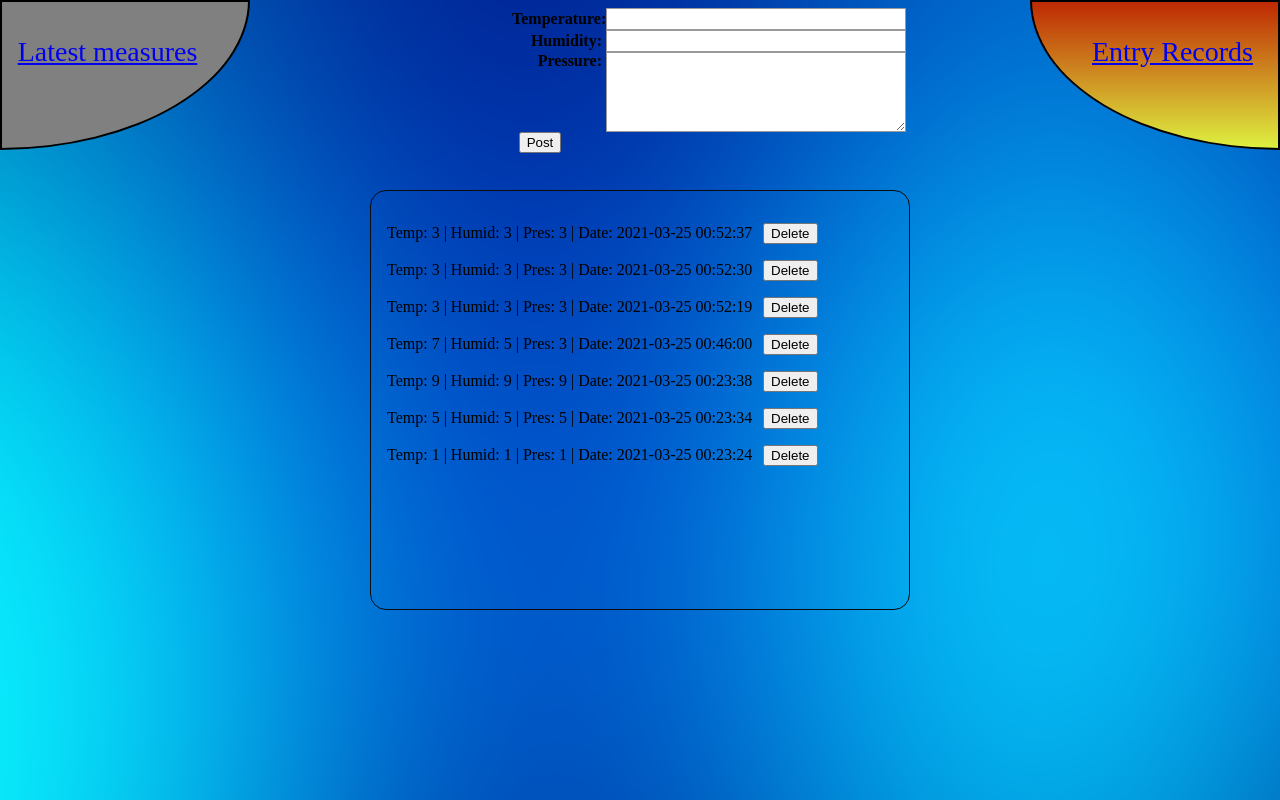
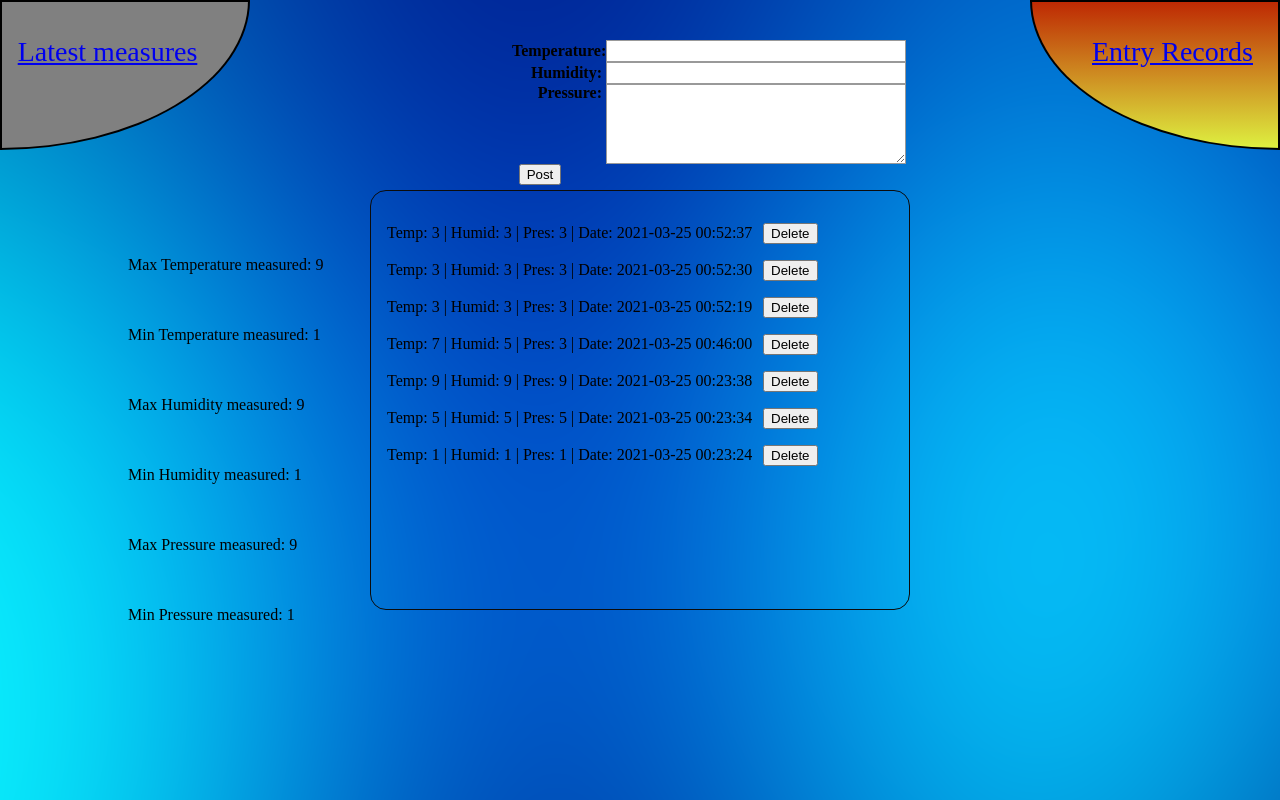
Before and after one commit to dagurh/sensor-website, a Flask app: page /greetings in a window 1280 px wide. Run offline with Flask 2, Linux system fonts and the light colour scheme; data comes from the database, SQL or seed files in the repository; both versions use the stored data as it was after the commit; some libraries are stand-ins or nearby versions.

Commit message:
max/min values

```diff
--- a/greetings.py
+++ b/greetings.py
@@ -1,6 +1,7 @@
 """Creates a simpleminded greetings web site based on a SQLite db"""
 from flask import Flask, render_template, redirect, url_for, request, escape
 from flask.wrappers import Response
+import json
 import greetings_db as db
 import itwot
 import re
@@ -8,6 +9,8 @@ import platform
 import argparse
 
 __CONFIG = itwot.config()
+app = Flask(__name__)
+
 
 __PORTS = {
     "w07": 3000,
@@ -21,7 +24,7 @@ __PORTS = {
     "opg4b": 7000,
 }
 
-app = Flask(__name__)
+
 
 def __parse_cmd_arguments() -> argparse.Namespace:
     """Parses command line arguments for the configuration
@@ -79,7 +82,7 @@ def greetings() -> str:
                 escape(request.form["temperature"]), escape(request.form["humidity"]), escape(request.form["pressure"])
             )
         return redirect(f"{__CONFIG['prefix']}/greetings")
-    return render_template("blog.html", list=db.ten_greetings())
+    return render_template("blog.html", list=db.ten_greetings(), maxtemp=db.max_temp()[0], mintemp=db.min_temp()[0], maxhum=db.max_hum()[0], minhum=db.min_hum()[0], maxpres=db.max_pres()[0], minpres=db.min_pres()[0])
 
 @app.route("/allgreetings", methods=["GET"])
 def allgreetings() -> str:
@@ -91,6 +94,30 @@ def allgreetings() -> str:
     """
     return render_template("records.html", list=db.all_greetings())
 
+@app.route("/maxtemp", methods=["GET"])
+def maxtemp() -> str:
+    return render_template("blog.html", list=db.max_temp())
+
+@app.route("/mintemp", methods=["GET"])
+def mintemp() -> str:
+    return render_template("blog.html", list=db.min_temp())
+
+@app.route("/maxhum", methods=["GET"])
+def maxhum() -> str:
+    return render_template("blog.html", list=db.max_hum())
+
+@app.route("/minhum", methods=["GET"])
+def minhum() -> str:
+    return render_template("blog.html", list=db.min_hum())
+
+@app.route("/maxpres", methods=["GET"])
+def maxpres() -> str:
+    return render_template("blog.html", list=db.max_pres())
+
+@app.route("/minpres", methods=["GET"])
+def minpres() -> str:
+    return render_template("blog.html", list=db.min_pres())
+
 
 if __name__ == "__main__":
     app.run(debug=__CONFIG["debug"], port=__CONFIG["port"])
--- a/greetings_db.py
+++ b/greetings_db.py
@@ -55,6 +55,61 @@ def ten_greetings() -> List:
                ORDER BY rowid DESC LIMIT 10;"""
         )
         return cur.fetchall()
+
+def max_temp():
+    with sqlite3.connect(__GREETINGS_DB) as conn:
+        cur = conn.cursor()
+        cur.execute(
+            """SELECT MAX(temperature)
+               FROM greetings"""
+        )
+        return cur.fetchone()
+
+def min_temp():
+    with sqlite3.connect(__GREETINGS_DB) as conn:
+        cur = conn.cursor()
+        cur.execute(
+            """SELECT MIN(temperature)
+               FROM greetings"""
+        )
+        return cur.fetchone()
+
+def max_hum():
+    with sqlite3.connect(__GREETINGS_DB) as conn:
+        cur = conn.cursor()
+        cur.execute(
+            """SELECT MAX(humidity)
+               FROM greetings"""
+        )
+        return cur.fetchone()
+
+def min_hum():
+    with sqlite3.connect(__GREETINGS_DB) as conn:
+        cur = conn.cursor()
+        cur.execute(
+            """SELECT MIN(humidity)
+               FROM greetings"""
+        )
+        return cur.fetchone()
+
+def max_pres():
+    with sqlite3.connect(__GREETINGS_DB) as conn:
+        cur = conn.cursor()
+        cur.execute(
+            """SELECT MAX(pressure)
+               FROM greetings"""
+        )
+        return cur.fetchone()
+
+def min_pres():
+    with sqlite3.connect(__GREETINGS_DB) as conn:
+        cur = conn.cursor()
+        cur.execute(
+            """SELECT MIN(pressure)
+               FROM greetings"""
+        )
+        return cur.fetchone()
+
 
 def all_greetings() -> List:
     """Returns all the greetings in the DB
--- a/static/style/main.css
+++ b/static/style/main.css
@@ -46,14 +46,22 @@ button {
 
 form {
   position: fixed;
+  top: 5%;
   left: 40%;
 }
 
-div.values {
+.content {
   position: fixed;
-  top: 50%;
+  top: 30%;
   left: 10%;
+  display: inline-block;
 }
+
+.values {
+  /* bring your own prefixes */
+  padding-bottom: 20px;
+}
+
 
 div.centered {
   position: fixed; /* or absolute */
--- a/templates/base.html
+++ b/templates/base.html
@@ -6,18 +6,18 @@
   {% block head %}{% endblock %}
   <link rel="preconnect" href="https://fonts.gstatic.com">
   <link href="https://fonts.googleapis.com/css2?family=Poppins:wght@200&display=swap" rel="stylesheet">
-  <link rel="stylesheet" type="text/css" media="screen" href="/VM21/opg4a/static/style/main.css"/>
+  <link rel="stylesheet" type="text/css" media="screen" href="{{prefic}}/static/style/main.css"/>
   <script src="https://cdnjs.cloudflare.com/ajax/libs/prefixfree/1.0.7/prefixfree.min.js"></script>
-  <script defer src="/VM21/opg4a/static/js/form.js"></script>
+  <script defer src="{{prefix}}/static/js/form.js"></script>
   <script defer src="static/js/delete.js"></script>
 </head>
 
-<body style="background-image: url(/VM21/opg4a/static/pics/databackground.png);">
+<body style="background-image: url({{prefix}}/static/pics/databackground.png);">
   <div class="rightnav">
-    <a href="/VM21/opg4a/allgreetings" style="margin-left: 35px">Entry Records</a>
+    <a href="{{prefix}}/allgreetings" style="margin-left: 35px">Entry Records</a>
 </div>
 <div class="leftnav">
-    <a href="/VM21/opg4a/greetings" style="margin-right: 35px">Latest measures</a>
+    <a href="{{prefix}}/greetings" style="margin-right: 35px">Latest measures</a>
 </div>
 {% block body %}{% endblock %}
 </body>
--- a/templates/blog.html
+++ b/templates/blog.html
@@ -31,6 +31,78 @@
             <button type="submit">Post</button>
         </div>
         </form>
+        <div class="content">
+        {% if maxtemp %}
+        <div class="values" id="maxtemp">
+            <div id="maxtemp">
+            <p>Max Temperature measured: {{maxtemp}}</p>
+            </div>
+        </div>
+
+        {% else %}
+        <p style="color: black; font-weight: 900;">There is no max temperature</p>
+        {% endif %}
+
+        {% if mintemp %}
+        <div class="values" id="mintemp">
+            <div id="mintemp">
+            <p>Min Temperature measured: {{mintemp}}</p>
+            </div>
+        </div>
+
+        {% else %}
+        <p style="color: black; font-weight: 900;">There is no min temperature</p>
+        {% endif %}
+
+
+        {% if maxhum %}
+        <div class="values" id="maxhum">
+            <div id="maxhum">
+            <p>Max Humidity measured: {{maxhum}}</p>
+            </div>
+        </div>
+
+        {% else %}
+        <p style="color: black; font-weight: 900;">There is no max humidity</p>
+        {% endif %}
+
+
+        {% if minhum %}
+        <div class="values" id="minhum">
+            <div id="minhum">
+            <p>Min Humidity measured: {{minhum}}</p>
+            </div>
+        </div>
+
+        {% else %}
+        <p style="color: black; font-weight: 900;">There is no min humidity</p>
+        {% endif %}
+
+
+        {% if maxpres %}
+        <div class="values" id="maxpres">
+            <div id="maxpres">
+            <p>Max Pressure measured: {{maxpres}}</p>
+            </div>
+        </div>
+
+        {% else %}
+        <p style="color: black; font-weight: 900;">There is no max pressure</p>
+        {% endif %}
+
+
+        {% if minpres %}
+        <div class="values" id="minpres">
+            <div id="minpres">
+            <p>Min Pressure measured: {{minpres}}</p>
+            </div>
+        </div>
+        </div>
+
+
+        {% else %}
+        <p style="color: black; font-weight: 900;">There is no min pressure</p>
+        {% endif %}
 
         {% if list %}
         <div class="centered" id="greetings">
```
Also changed, not shown: greetings.db.
